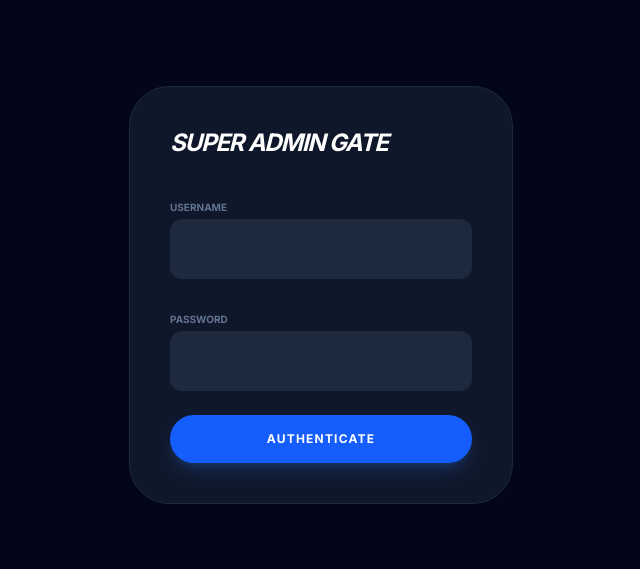
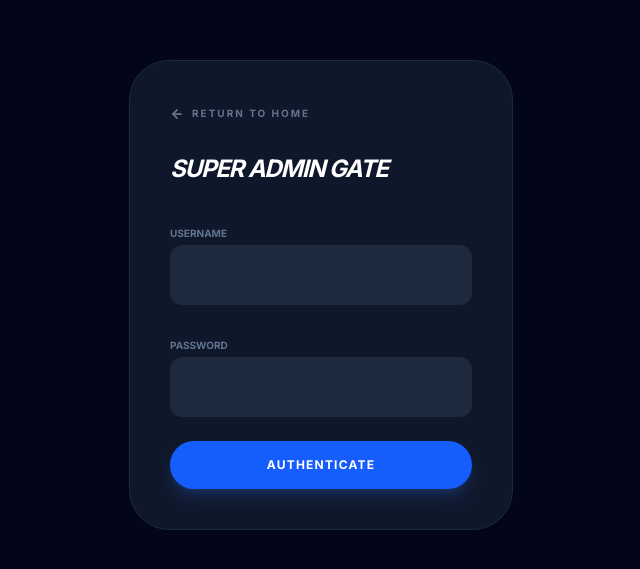
Before and after one commit to XTOBEK/Vacs, a React (Vite) app: page /superadmin in a window 1280 px wide. Shown: the part 105-674 px from the top of the page, without its empty margins (319-959 px from the left). Built offline with nearby package versions, Linux system fonts and the light colour scheme; no server answers; the database is empty; a web font is replaced by a local one.

Commit message:
feat(SuperAdminLogin): Add link to return to Home
Introduces a "Return to Home" link on the Super Admin login page. This provides users with an easy way to navigate back to the application's main page.

```diff
--- a/src/pages/public/SuperAdminLogin.tsx
+++ b/src/pages/public/SuperAdminLogin.tsx
@@ -1,5 +1,5 @@
 import React, { useState } from "react";
-import { useNavigate } from "react-router-dom";
+import { useNavigate, Link } from "react-router-dom";
 import { Button } from "../../components/ui/Button";
 import { Lock, User, ArrowLeft } from "lucide-react";
 
@@ -24,6 +24,9 @@ export default function SuperAdminLogin() {
   return (
     <div className="min-h-screen bg-slate-950 text-white flex items-center justify-center p-6">
       <div className="w-full max-w-sm bg-slate-900 p-10 rounded-[2.5rem] border border-slate-800">
+        <Link to="/" className="inline-flex items-center gap-2 text-[10px] font-black uppercase tracking-[0.2em] text-slate-500 hover:text-white mb-8 transition-colors">
+          <ArrowLeft size={14} strokeWidth={3} /> Return to Home
+        </Link>
         <h1 className="text-2xl font-black mb-8 italic uppercase tracking-tighter">Super Admin Gate</h1>
         <form onSubmit={handleLogin} className="space-y-6">
           {error && <p className="text-red-500 text-xs font-bold">{error}</p>}
```
